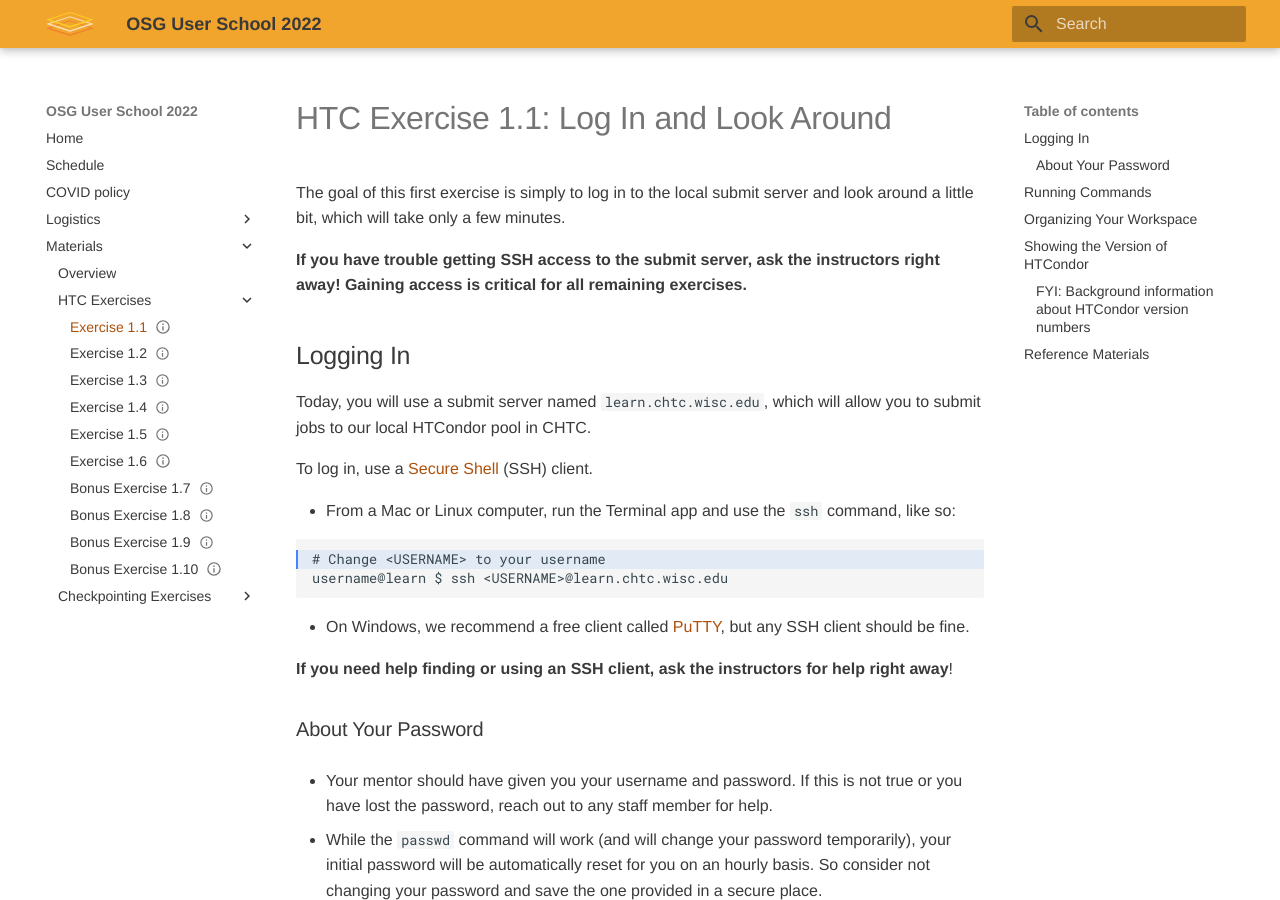
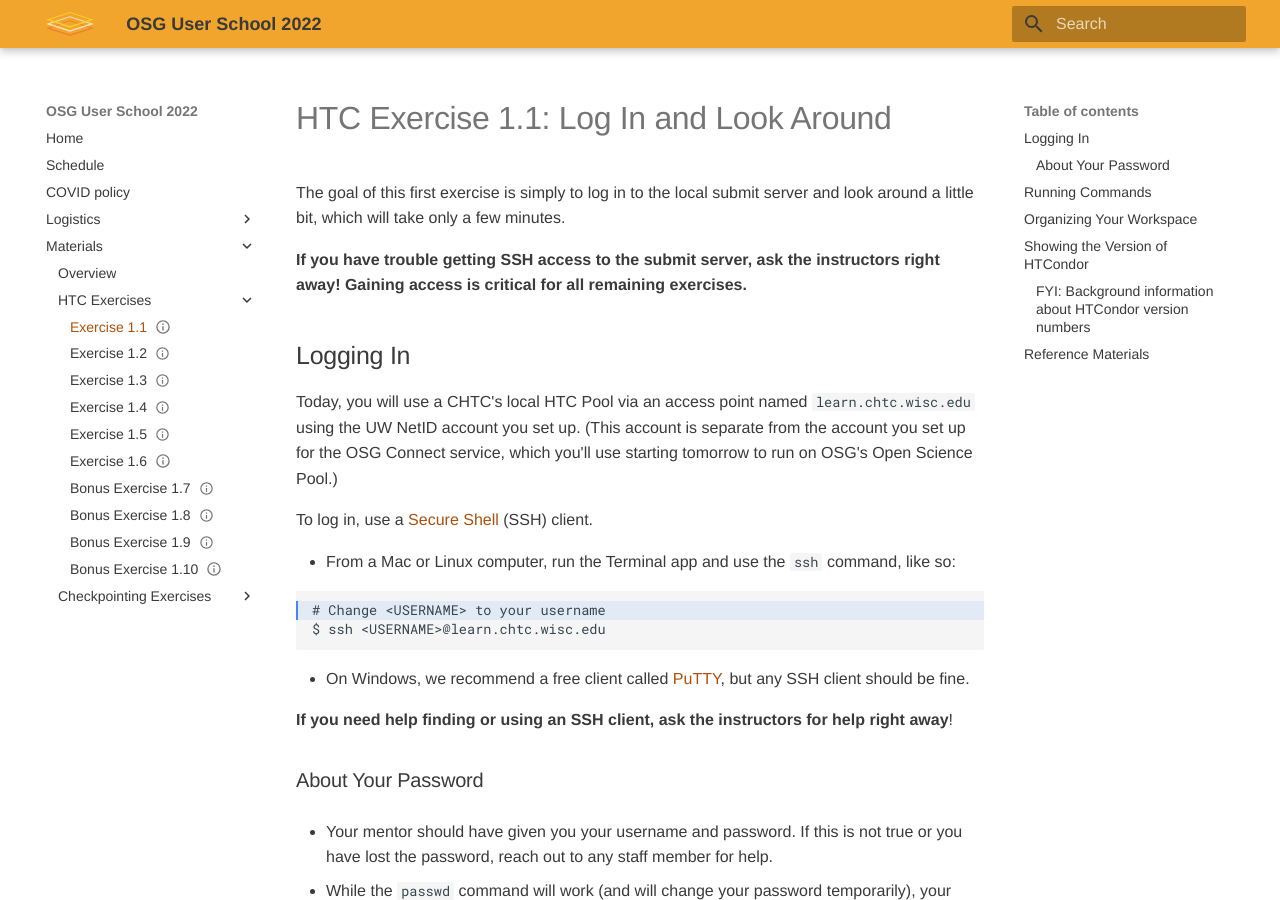
Before and after one commit to showmic09/user-school-2022, an MkDocs documentation site: the page built from docs/materials/htcondor/part1-ex1-login.md, in a window 1280 px wide and 900 px high. Built offline with MkDocs 1.6.1 and Material for MkDocs 9.7.7, drawn with Linux system fonts in a browser that asks for light colours.

Commit message:
add context about NetID account

````diff
--- a/docs/materials/htcondor/part1-ex1-login.md
+++ b/docs/materials/htcondor/part1-ex1-login.md
@@ -14,7 +14,7 @@
 Logging In
 ----------
 
-Today, you will use a submit server named `learn.chtc.wisc.edu`, which will allow you to submit jobs to our local HTCondor pool in CHTC.
+Today, you will use a CHTC's local HTC Pool via an access point named `learn.chtc.wisc.edu` using the UW NetID account you set up. (This account is separate from the account you set up for the OSG Connect service, which you'll use starting tomorrow to run on OSG's Open Science Pool.)
 
 To log in, use a [Secure Shell](http://en.wikipedia.org/wiki/Secure_Shell) (SSH) client.
 
@@ -22,7 +22,7 @@
 
 ``` hl_lines="1"
 # Change <USERNAME> to your username
-username@learn $ ssh <USERNAME>@learn.chtc.wisc.edu
+$ ssh <USERNAME>@learn.chtc.wisc.edu
 ```
 
 -   On Windows, we recommend a free client called [PuTTY](http://www.chiark.greenend.org.uk/~sgtatham/putty/),
````
